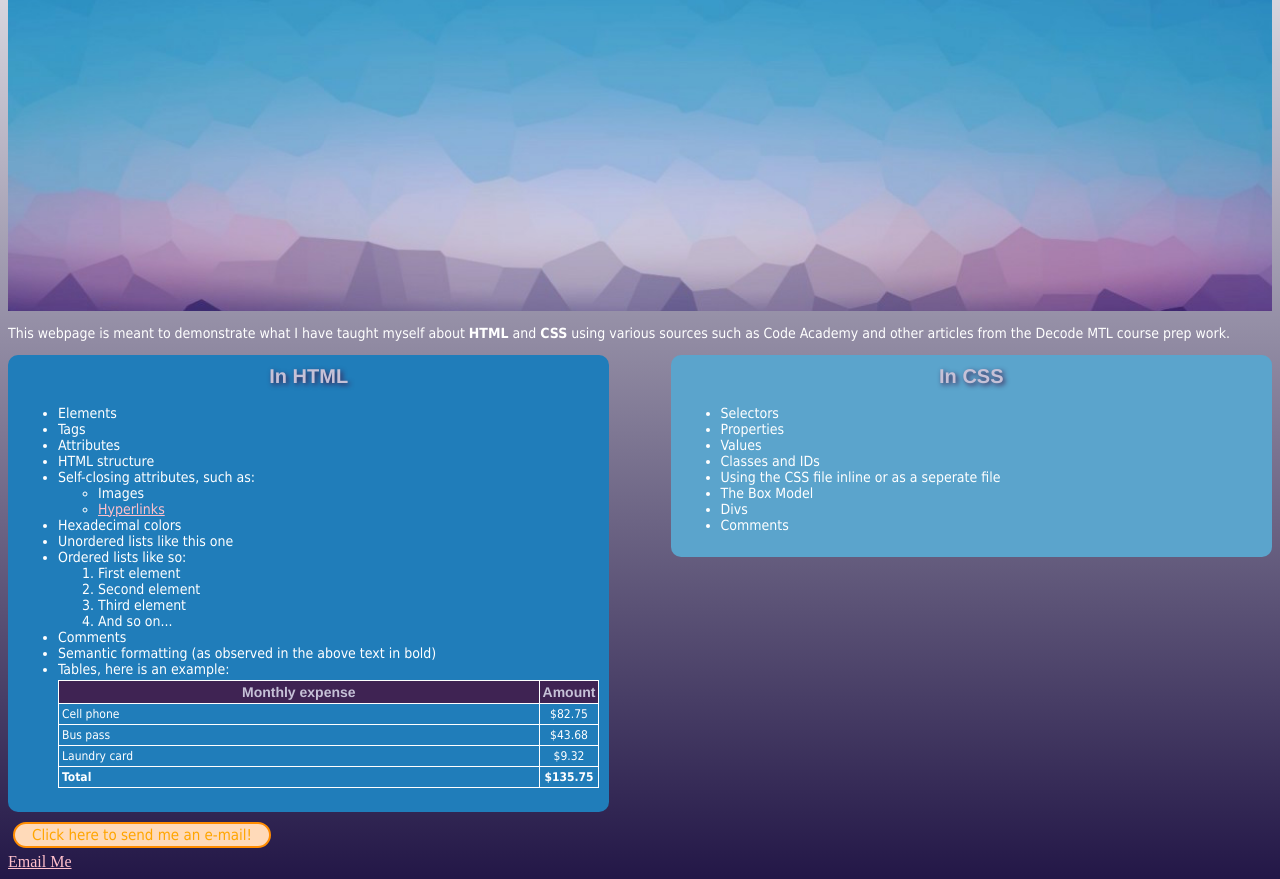
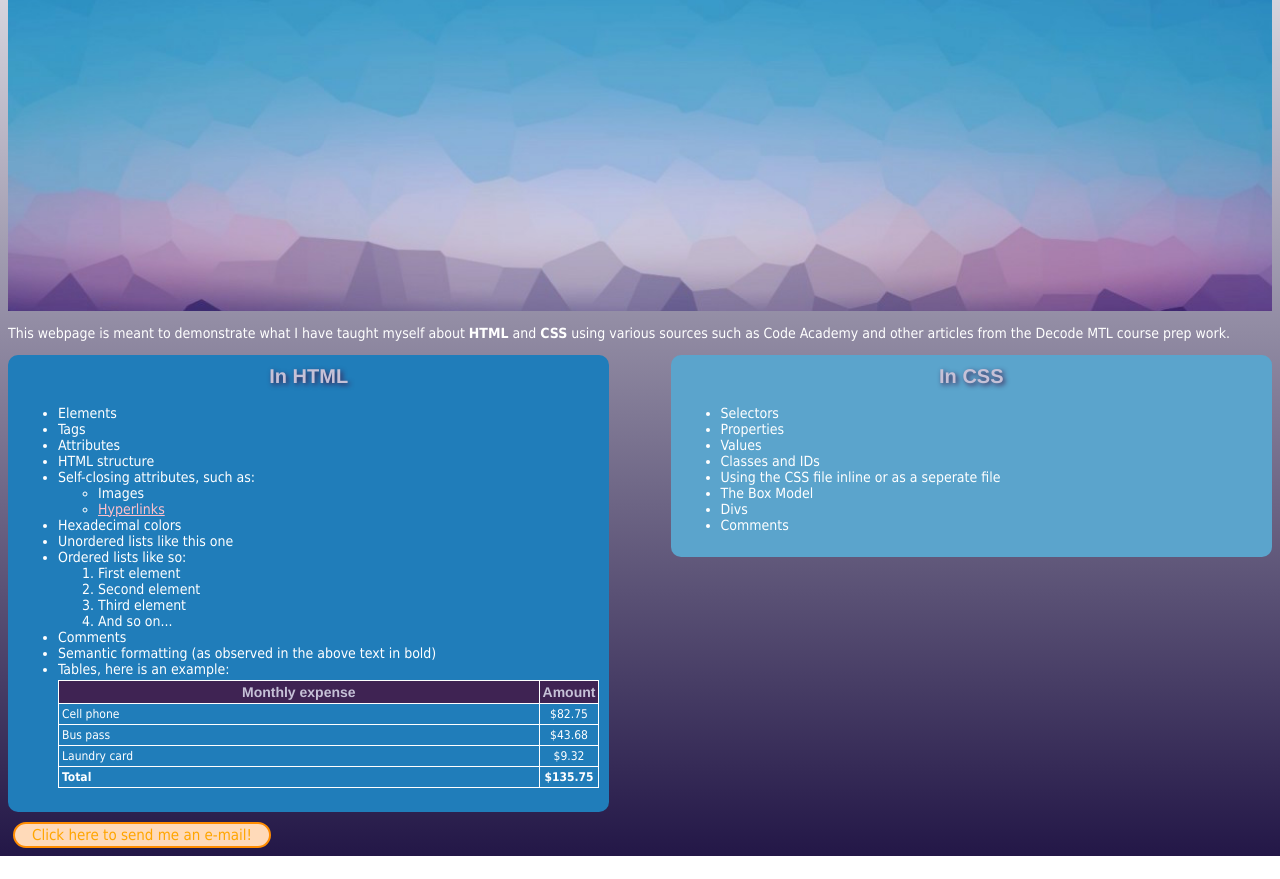
Before and after one commit to klingat/decode-mtl-prep-course-klingat, a plain HTML site: page part4-HTML_CSS/index.html in a window 1280 px wide. Shown: the part 197-1076 px from the top of the page. After the commit the page ends 1053 px from the top, so only its background shows below. Drawn offline with Linux system fonts and the light colour scheme.

Commit message:
Update index.html

```diff
--- a/part4-HTML_CSS/index.html
+++ b/part4-HTML_CSS/index.html
@@ -95,7 +95,5 @@
 
     <div class="mailbtn"><a href="mailto:klingat@me.com" id="email">Click here to send me an e-mail!</a></div>
 
-    <a href="mailto:shay@awesome.com?subject=Reaching%20Out&body=How%20are%20you">Email Me</a>
-
   </body>
 </html>
```
